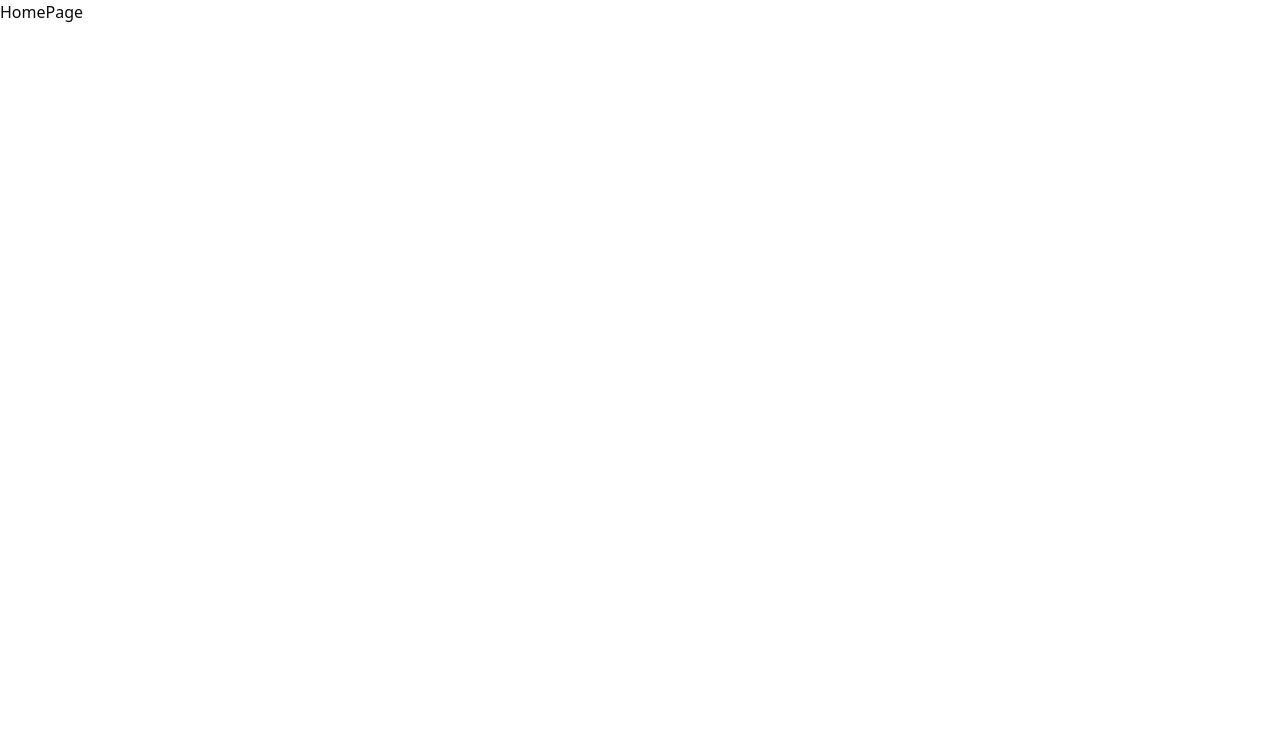
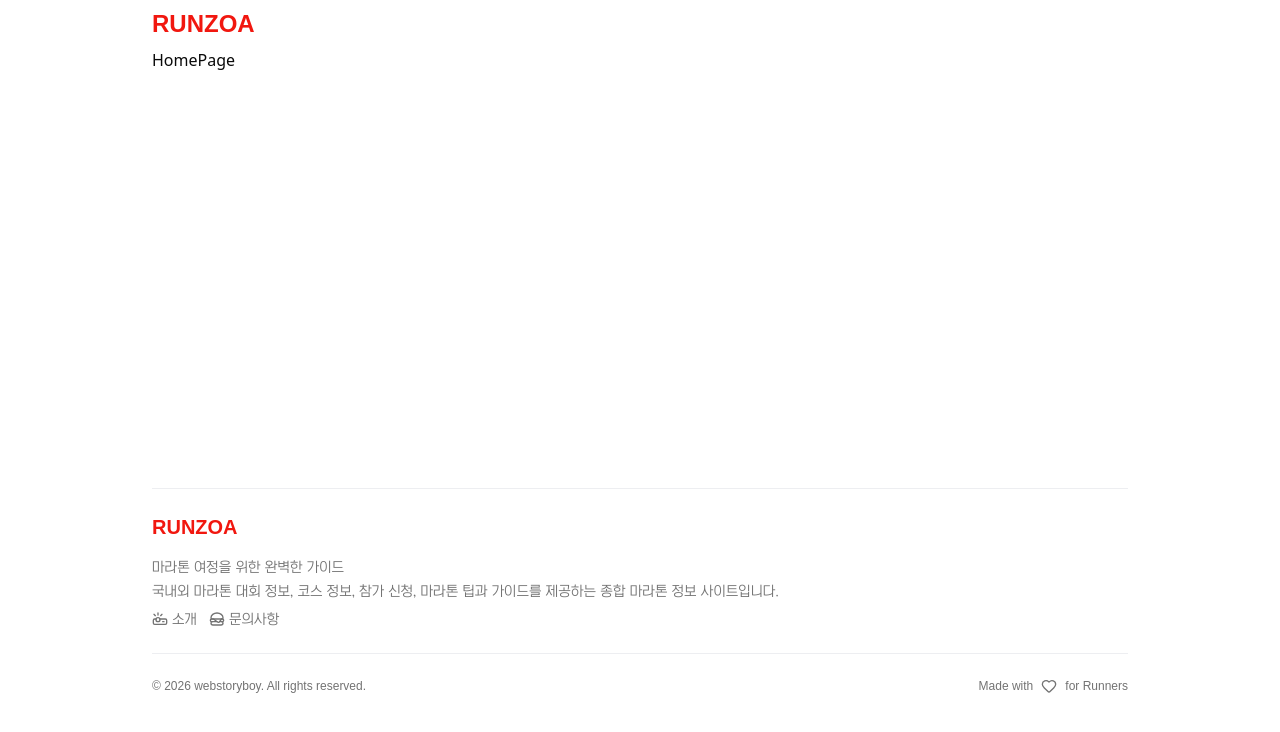
Before and after one commit to websszoa/runzoa, a Next.js app: page / in a window 1280 px wide. Shown: the top 732 px of the page. Built offline with nearby package versions, Linux system fonts and the light colour scheme; a web font is replaced by a local one.

Commit message:
04. 헤더/푸터 완성하기

```diff
--- a/app/(home)/layout.tsx
+++ b/app/(home)/layout.tsx
@@ -1,3 +1,6 @@
+import Header from "@/components/header/header";
+import Footer from "@/components/footer/footer";
+
 export default function HomeLayout({
   children,
 }: {
@@ -5,7 +8,9 @@ export default function HomeLayout({
 }) {
   return (
     <>
-      <div>{children}</div>
+      <Header />
+      <main className="main__container">{children}</main>
+      <Footer />
     </>
   );
 }
--- a/app/globals.css
+++ b/app/globals.css
@@ -7,8 +7,11 @@
 @theme inline {
   --color-background: var(--background);
   --color-foreground: var(--foreground);
-  --font-sans: var(--font-geist-sans);
-  --font-mono: var(--font-geist-mono);
+  --font-nanumNeo: var(--font-nanumNeo);
+  --font-anyvid: var(--font-anyvid);
+  --font-paperlogy: var(--font-paperlogy);
+  --font-poppins: var(--font-poppins);
+  --color-brand: var(--brand);
   --color-sidebar-ring: var(--sidebar-ring);
   --color-sidebar-border: var(--sidebar-border);
   --color-sidebar-accent-foreground: var(--sidebar-accent-foreground);
@@ -48,6 +51,7 @@
 }
 
 :root {
+  --brand: #f1170f;
   --radius: 0.625rem;
   --background: oklch(1 0 0);
   --foreground: oklch(0.145 0 0);
@@ -124,3 +128,25 @@
     @apply bg-background text-foreground;
   }
 }
+
+@layer components {
+  /* container */
+  .header__container {
+    @apply max-w-5xl mx-auto px-4 md:px-6 py-2 sticky top-0 z-50 backdrop-blur-md;
+  }
+  .main__container {
+    @apply max-w-5xl mx-auto px-4 md:px-6 min-h-[calc(100vh-400px)];
+  }
+  .footer__container {
+    @apply max-w-5xl mx-auto px-4 md:px-6 py-4 mt-6 pb-18;
+  }
+  .contact__container {
+    @apply max-w-[500px] mx-auto border border-gray-200 p-4 md:p-6 rounded-2xl;
+  }
+  .auth__container {
+    @apply max-w-[400px] mx-auto;
+  }
+  .amdin__container {
+    @apply max-w-[2000px] px-4 md:px-6;
+  }
+}
--- a/app/page.tsx
+++ /dev/null
@@ -1,5 +0,0 @@
-function HomePage() {
-  return <div>page</div>;
-}
-
-export default HomePage;
--- /dev/null
+++ b/components/footer/footer-copyright.tsx
@@ -0,0 +1,17 @@
+import { APP_COPYRIGHT } from "@/lib/constants";
+import { Heart } from "lucide-react";
+
+export default function FooterCopyright() {
+  return (
+    <div className="border-t border-gray-300/40 my-6 pt-6">
+      <div className="flex flex-col md:flex-row justify-between items-center gap-2 text-muted-foreground font-nanumNeo">
+        <div className="text-xs">{APP_COPYRIGHT}</div>
+        <div className="flex items-center gap-2 text-xs">
+          <span>Made with</span>
+          <Heart className="h-4 w-4" />
+          <span>for Runners</span>
+        </div>
+      </div>
+    </div>
+  );
+}
--- /dev/null
+++ b/components/footer/footer-info.tsx
@@ -0,0 +1,34 @@
+import Link from "next/link";
+import { footerMenuItems } from "@/lib/menu";
+import { APP_DESCRIPTION, APP_ENG_NAME, APP_SLOGAN } from "@/lib/constants";
+
+export default function FooterInfo() {
+  return (
+    <div className="border-t border-gray-300/40 pt-6">
+      <h3 className="text-xl text-brand uppercase font-black font-paperlogy mb-4">
+        {APP_ENG_NAME}
+      </h3>
+
+      <p className="font-anyvid text-sm text-muted-foreground leading-5 mb-2">
+        <span className="block mb-1 uline">{APP_SLOGAN}</span>
+        {APP_DESCRIPTION}
+      </p>
+
+      <div className="flex items-center flex-wrap gap-3 text-sm font-anyvid text-muted-foreground">
+        {footerMenuItems.map((item) => {
+          const Icon = item.icon;
+          return (
+            <Link
+              key={item.href}
+              href={item.href}
+              className="flex items-center gap-1 group"
+            >
+              <Icon className="w-4 h-4 group-hover:text-red-500" />
+              {item.label}
+            </Link>
+          );
+        })}
+      </div>
+    </div>
+  );
+}
--- /dev/null
+++ b/components/footer/footer.tsx
@@ -0,0 +1,11 @@
+import FooterCopyright from "./footer-copyright";
+import FooterInfo from "./footer-info";
+
+export default function Footer() {
+  return (
+    <footer className="footer__container">
+      <FooterInfo />
+      <FooterCopyright />
+    </footer>
+  );
+}
--- /dev/null
+++ b/components/header/header-left.tsx
@@ -0,0 +1,15 @@
+import Link from "next/link";
+import { APP_ENG_NAME } from "@/lib/constants";
+
+export default function HeaderLeft() {
+  return (
+    <h1>
+      <Link
+        href={"/"}
+        className="text-2xl font-black uppercase font-paperlogy text-brand mb-4"
+      >
+        {APP_ENG_NAME}
+      </Link>
+    </h1>
+  );
+}
--- /dev/null
+++ b/components/header/header.tsx
@@ -0,0 +1,11 @@
+import HeaderLeft from "./header-left";
+
+export default async function Header() {
+  return (
+    <header className="header__container">
+      <div className="flex items-center justify-between">
+        <HeaderLeft />
+      </div>
+    </header>
+  );
+}
--- /dev/null
+++ b/lib/menu.ts
@@ -0,0 +1,71 @@
+import { LucideIcon } from "lucide-react";
+import {
+  Home,
+  Newspaper,
+  Rat,
+  Compass,
+  Drama,
+  Cable,
+  Gamepad2,
+  Helicopter,
+  User,
+  Star,
+  ClipboardPen,
+  Hamburger,
+  Projector,
+  Gem,
+  Component,
+  SlidersHorizontal,
+} from "lucide-react";
+
+export interface MenuItem {
+  icon: LucideIcon;
+  label: string;
+  href: string;
+}
+
+// 기본 메뉴
+export const basicMenuItems: MenuItem[] = [
+  { icon: Home, label: "홈", href: "/" },
+  { icon: Newspaper, label: "소식", href: "/news" },
+  { icon: Rat, label: "문의하기", href: "/contact" },
+  { icon: Compass, label: "이용약관", href: "/terms" },
+  { icon: Drama, label: "개인정보취급방침", href: "/privacy" },
+];
+
+// 로그인 안 했을 때
+export const guestMenuItems: MenuItem[] = [
+  { icon: User, label: "내 정보", href: "/profile" },
+  { icon: Star, label: "즐겨찾기", href: "/favorites" },
+  { icon: ClipboardPen, label: "기록하기", href: "/records" },
+];
+
+// 로그인 했을 때
+export const userMenuItems: MenuItem[] = [
+  { icon: User, label: "내 정보", href: "/profile" },
+  { icon: Star, label: "즐겨찾기", href: "/favorites" },
+  { icon: ClipboardPen, label: "기록하기", href: "/records" },
+  { icon: Gem, label: "관리자", href: "/admin" },
+];
+
+// 푸터 메뉴
+export const footerMenuItems: MenuItem[] = [
+  { icon: Projector, label: "소개", href: "/intro" },
+  { icon: Hamburger, label: "문의사항", href: "/contact" },
+];
+
+// 모바일 메뉴
+export const mobileMenuItems: MenuItem[] = [
+  { icon: Home, label: "홈", href: "/" },
+  { icon: Newspaper, label: "소식", href: "/news" },
+  { icon: SlidersHorizontal, label: "필터", href: "#filter" },
+  { icon: Component, label: "더보기", href: "#more" },
+];
+
+// 관리자 메뉴
+export const adminMenuItems: MenuItem[] = [
+  { icon: Home, label: "대시보드", href: "/admin" },
+  { icon: Gamepad2, label: "문의사항", href: "/admin/contact" },
+  { icon: Cable, label: "회원", href: "/admin/member" },
+  { icon: Helicopter, label: "마라톤", href: "/admin/marathon" },
+];
```
